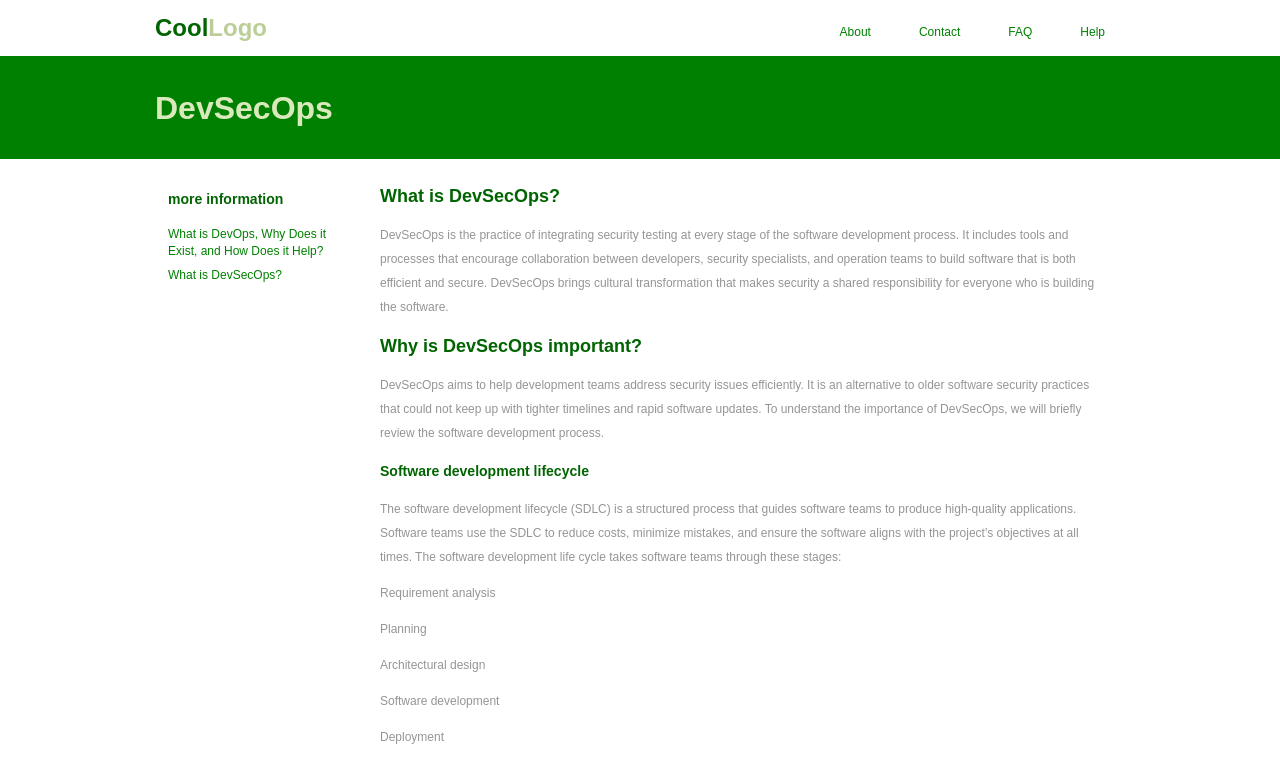
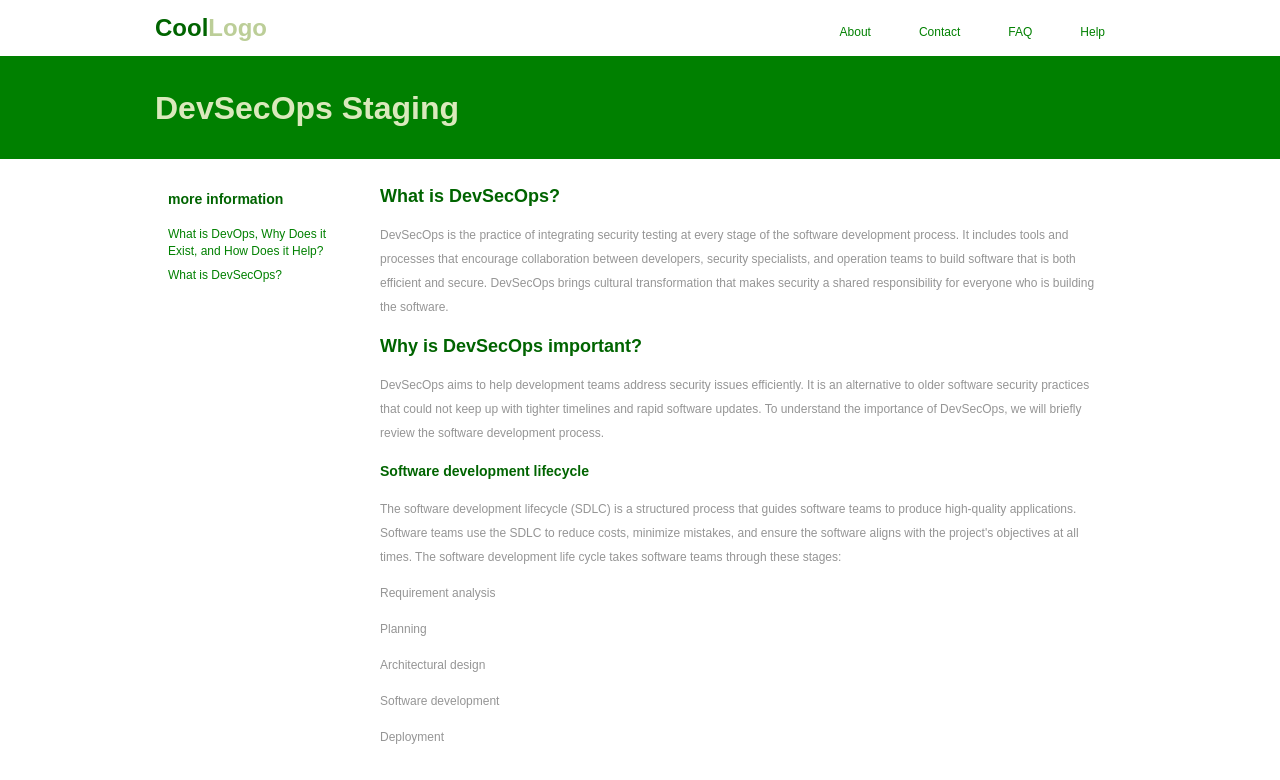
Before and after one commit to raghadalz27/DevSecOps, a plain HTML site: page index (1).html in a window 1280 px wide. Shown: the top 780 px of the page. Drawn offline with Linux system fonts and the light colour scheme.

Commit message:
Update index (1).html

```diff
--- a/index (1).html
+++ b/index (1).html
@@ -247,7 +247,7 @@
       </header>
       <div class="feature">
         <div class="feature-inner">
-          <h1>DevSecOps</h1>
+          <h1>DevSecOps Staging</h1>
         </div>
       </div>
 
```
